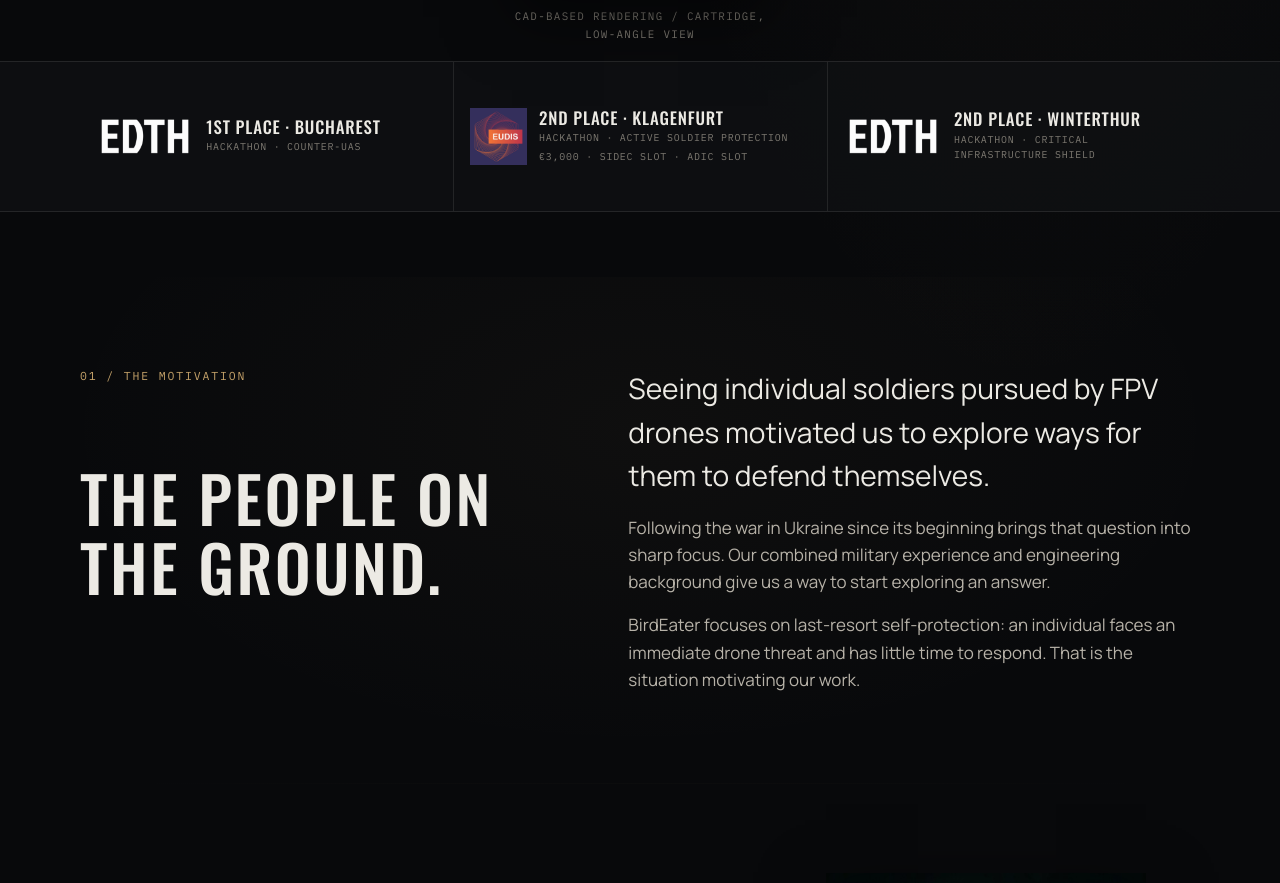
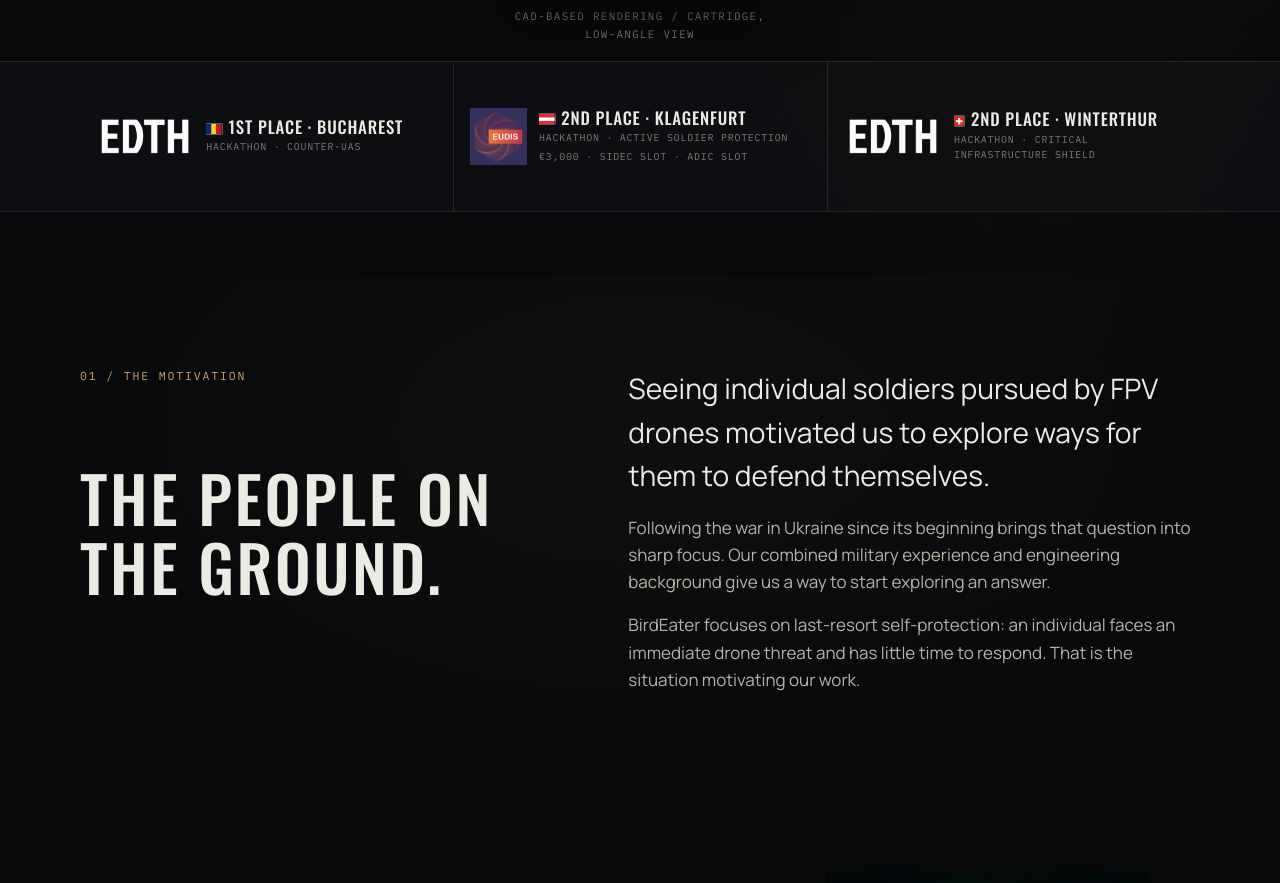
Before and after one commit to JPilsinger/BirdEater-Website, a plain HTML site: page index.html in a window 1280 px wide. Shown: the part 909-1792 px from the top of the page. Drawn offline with nearby package versions, Linux system fonts and the light colour scheme.

Commit message:
Add country flags to the hackathon proof strip.
Co-authored-by: Cursor <cursoragent@cursor.com>

```diff
--- a/index.html
+++ b/index.html
@@ -58,7 +58,7 @@
             <a class="proof" href="https://www.linkedin.com/posts/philippritzinger_our-first-ever-bucharest-hackathon-is-a-wrap-activity-7518276869230751745-TrYD" target="_blank" rel="noopener noreferrer">
               <img src="images/logos/edth.png" alt="" width="156" height="71">
               <span>
-                <strong>1st place · Bucharest</strong>
+                <strong><svg class="flag" viewBox="0 0 3 2" aria-hidden="true"><rect width="1" height="2" fill="#002B7F"/><rect x="1" width="1" height="2" fill="#FCD116"/><rect x="2" width="1" height="2" fill="#CE1126"/></svg>1st place · Bucharest</strong>
                 <em>Hackathon · Counter-UAS</em>
               </span>
               <span class="sr">Organiser post, opens in a new tab</span>
@@ -66,7 +66,7 @@
             <a class="proof" href="https://www.linkedin.com/posts/defenceinnovationhub_eudis-defenceinnovation-hackathon-activity-7518233055619149824-ZxOL" target="_blank" rel="noopener noreferrer">
               <img src="images/logos/eudis.png" alt="" width="640" height="640">
               <span>
-                <strong>2nd place · Klagenfurt</strong>
+                <strong><svg class="flag" viewBox="0 0 3 2" aria-hidden="true"><rect width="3" height="2" fill="#ED2939"/><rect y="0.67" width="3" height="0.66" fill="#fff"/></svg>2nd place · Klagenfurt</strong>
                 <em>Hackathon · Active soldier protection</em>
                 <em>€3,000 · SIDEC slot · ADIC slot</em>
               </span>
@@ -75,7 +75,7 @@
             <a class="proof" href="https://www.linkedin.com/posts/european-defense-tech_our-first-critical-infrastructure-shield-activity-7523069639170560000-Ucwv" target="_blank" rel="noopener noreferrer">
               <img src="images/logos/edth.png" alt="" width="156" height="71">
               <span>
-                <strong>2nd place · Winterthur</strong>
+                <strong><svg class="flag" viewBox="0 0 32 32" aria-hidden="true"><rect width="32" height="32" fill="#DA291C"/><rect x="13" y="6" width="6" height="20" fill="#fff"/><rect x="6" y="13" width="20" height="6" fill="#fff"/></svg>2nd place · Winterthur</strong>
                 <em>Hackathon · Critical infrastructure shield</em>
               </span>
               <span class="sr">Organiser post, opens in a new tab</span>
--- a/styles.css
+++ b/styles.css
@@ -1082,6 +1082,15 @@ dialog img { object-fit: contain; }
   flex: none;
 }
 .proof span:not(.sr) { min-width: 0; }
+.flag {
+  display: inline-block;
+  height: 0.62em;
+  width: auto;
+  margin-right: 0.4em;
+  vertical-align: 0.02em;
+  border-radius: 1px;
+  box-shadow: 0 0 0 1px rgba(236, 234, 228, 0.35);
+}
 .proof strong {
   display: block;
   overflow: hidden;
```
